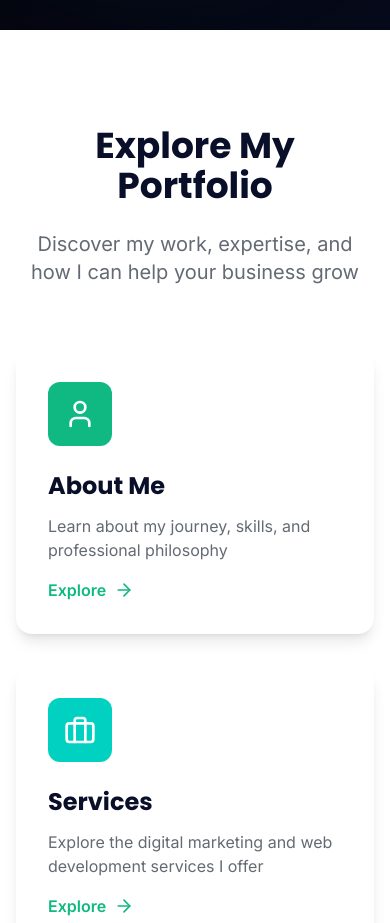
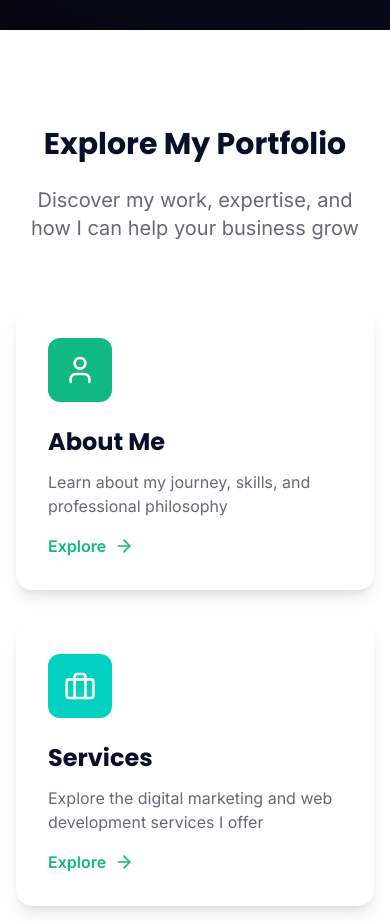
Before and after one commit to eighttwentyeightcodes/victormusyokaportfolio, a Next.js app: page / in a window 390 px wide. Shown: the part 1531-2454 px from the top of the page. Built offline with nearby package versions, Linux system fonts and the light colour scheme.

Commit message:
Update globals.css

```diff
--- a/app/globals.css
+++ b/app/globals.css
@@ -32,10 +32,10 @@
   }
 
   .section-title {
-    @apply text-4xl md:text-5xl font-bold mb-6 text-primary font-heading;
+    @apply text-3xl md:text-5xl font-bold mb-6 text-primary font-heading;
   }
 
   .stat-number {
-    @apply text-5xl md:text-6xl font-bold text-secondary font-display;
+    @apply text-4xl md:text-6xl font-bold text-secondary font-display;
   }
 }
```
